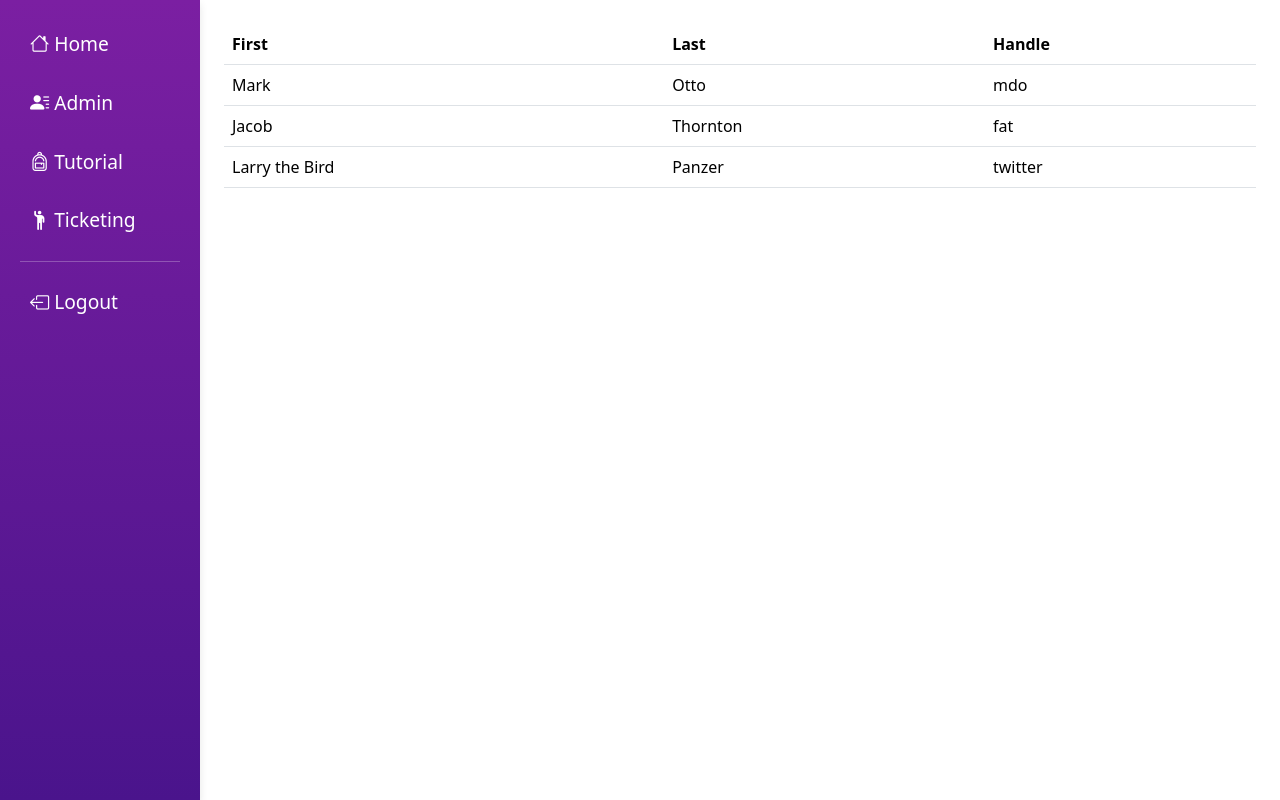
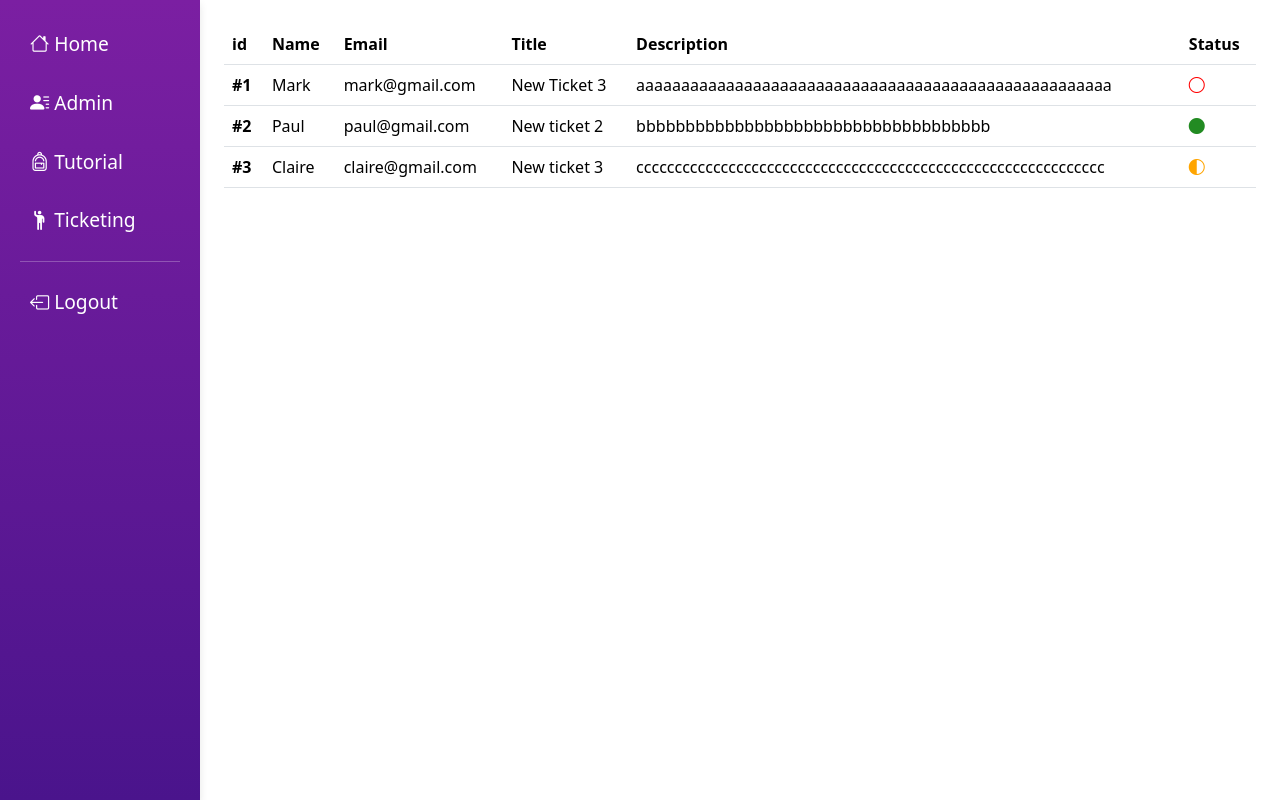
Before and after one commit to PasqualeCapuano/Tinkerbell, an Angular app in the folder frontend/: page /home/ticketing in a window 1280 px wide. Built offline with nearby package versions, Linux system fonts and the light colour scheme.

Commit message:
ticketing details page

```diff
--- a/frontend/src/app/app.routes.ts
+++ b/frontend/src/app/app.routes.ts
@@ -7,6 +7,7 @@ import {TutorialComponent} from "./components/home/tutorial/tutorial.component";
 import {TicketingComponent} from "./components/home/ticketing/ticketing.component";
 import {AdminComponent} from "./components/home/admin/admin.component";
 import {HomepageComponent} from "./components/home/homepage/homepage.component";
+import {TicketingDetailComponent} from "./components/home/ticketing-detail/ticketing-detail.component";
 
 export const routes: Routes = [
   { path: '', component: LandingPageComponent },
@@ -16,6 +17,7 @@ export const routes: Routes = [
       { path: 'homepage', component: HomepageComponent },
       { path: 'tutorial', component: TutorialComponent },
       { path: 'ticketing', component: TicketingComponent },
+      { path: 'ticketing/:id', component: TicketingDetailComponent },
       { path: 'admin', component: AdminComponent}
     ]
   },
--- a/frontend/src/app/components/home/homepage/homepage.component.scss
+++ b/frontend/src/app/components/home/homepage/homepage.component.scss
@@ -8,3 +8,8 @@
     border-top: 10px solid #b00dfd;
   }
 }
+
+.card-header{
+  background-color: #b00dfd;
+  color: white;
+}
--- a/frontend/src/app/components/home/homepage/homepage.component.ts
+++ b/frontend/src/app/components/home/homepage/homepage.component.ts
@@ -13,7 +13,6 @@ export class HomepageComponent implements AfterViewInit {
 
   @ViewChild('myRadarChart') myRadarChart!: ElementRef<HTMLCanvasElement>;
   @ViewChild('myRadarChart2') myRadarChart2!: ElementRef<HTMLCanvasElement>;
-  @ViewChild('myRadarChart3') myRadarChart3!: ElementRef<HTMLCanvasElement>;
 
   constructor() {
     Chart.register(...registerables);
@@ -31,7 +30,7 @@ export class HomepageComponent implements AfterViewInit {
       const data = {
         labels: ['Marketing', 'Risk assessment', 'Managing supplies', 'Accounting', 'Management', 'Logistics', 'Communication','Pitching'],
         datasets: [{
-          label: 'Startup skills',
+          label: 'Skills developed',
           data: [20, 12, 28, 18, 26, 24, 13, 20],
           fill: true,
           backgroundColor: 'rgba(221,99,255,0.2)',
@@ -61,10 +60,10 @@ export class HomepageComponent implements AfterViewInit {
   }
   createBarChart() {
       const data = {
-        labels: ['Marketing', 'Risk assessment', 'Managing supplies', 'Accounting', 'Management', 'Logistics', 'Communication','Pitching'],
+        labels: ['January', 'February', 'March', 'April', 'May', 'June', 'July','August', 'September', 'October', 'November', 'December'],
         datasets: [{
-          label: 'Startup skills',
-          data: [20, 12, 28, 18, 26, 24, 13, 20],
+          label: 'Monthly challenges',
+          data: [20, 12, 15, 18, 26, 24, 13, 20,15, 18, 26,7],
           fill: true,
           backgroundColor: 'rgba(221,99,255,0.2)',
           borderColor: 'rgb(203,99,255)',
--- /dev/null
+++ b/frontend/src/app/components/home/ticketing-detail/ticketing-detail.component.html
@@ -0,0 +1,30 @@
+<div class="ticket-details">
+  <h2>Ticket Detail</h2>
+
+  <div class="detail-item">
+    <h3>Title:</h3>
+    <p>{{ rowData.title }}</p>
+  </div>
+
+  <div class="detail-item">
+    <h3>Description:</h3>
+    <p>{{ rowData.description }}</p>
+  </div>
+
+  <div class="detail-item">
+    <h3>Status:</h3>
+    <p *ngIf="rowData.status === 'open'" style="color: red"><i class="bi bi-circle"></i> Ticket opened</p>
+    <p *ngIf="rowData.status === 'closed'" style="color: forestgreen"><i class="bi bi-circle-fill"></i> Ticket closed</p>
+    <p *ngIf="rowData.status === 'processing'" style="color: orange"><i class="bi bi-circle-half"></i> Ticket in process</p>
+  </div>
+
+  <div class="detail-item">
+    <h3>Customer Name:</h3>
+    <p>{{ rowData.customerName }}</p>
+  </div>
+
+  <div class="detail-item">
+    <h3>Customer Email:</h3>
+    <p>{{ rowData.customerEmail }}</p>
+  </div>
+</div>
--- /dev/null
+++ b/frontend/src/app/components/home/ticketing-detail/ticketing-detail.component.scss
@@ -0,0 +1,31 @@
+.ticket-details {
+  max-width: 600px;
+  margin: 0 auto;
+  padding: 20px;
+  border: 1px solid #ddd;
+  border-radius: 8px;
+  box-shadow: 0 2px 4px rgba(0,0,0,0.1);
+
+  h2 {
+    text-align: center;
+    color: #333;
+    margin-bottom: 20px;
+  }
+
+  .detail-item {
+    margin-bottom: 15px;
+
+    h3 {
+      font-size: 1.1em;
+      color: #555;
+      margin-bottom: 5px;
+    }
+
+    p {
+      font-size: 1em;
+      color: #666;
+      margin-left: 10px;
+      word-break: break-word;
+    }
+  }
+}
--- /dev/null
+++ b/frontend/src/app/components/home/ticketing-detail/ticketing-detail.component.ts
@@ -0,0 +1,22 @@
+import {Component, inject, OnInit} from '@angular/core';
+import { CommonModule } from '@angular/common';
+import {DataService} from "../../../services/data.service";
+
+@Component({
+  selector: 'app-ticketing-detail',
+  standalone: true,
+  imports: [CommonModule],
+  templateUrl: './ticketing-detail.component.html',
+  styleUrl: './ticketing-detail.component.scss'
+})
+export class TicketingDetailComponent implements OnInit{
+
+  constructor(private dataService: DataService) {
+  }
+
+  rowData: any;
+  ngOnInit() {
+    this.rowData = this.dataService.getCurrentRowData();
+    console.log(this.rowData)
+  }
+}
--- a/frontend/src/app/components/home/ticketing/ticketing.component.html
+++ b/frontend/src/app/components/home/ticketing/ticketing.component.html
@@ -2,19 +2,24 @@
   <table class="table m-4">
     <thead>
     <tr>
-      <th scope="col">First</th>
-      <th scope="col">Last</th>
-      <th scope="col">Handle</th>
+      <th scope="col">id</th>
+      <th scope="col">Name</th>
+      <th scope="col">Email</th>
+      <th scope="col">Title</th>
+      <th scope="col">Description</th>
+      <th scope="col">Status</th>
     </tr>
     </thead>
     <tbody>
-    <tr *ngFor="let t of tableData">
-      <td *ngIf="t.last; else combinedName">{{ t.first }}</td>
-      <td *ngIf="t.last">{{ t.last }}</td>
-      <ng-template #combinedName>
-        <td colspan="2">{{ t.first }}</td>
-      </ng-template>
-      <td>{{ t.handle }}</td>
+    <tr *ngFor="let t of tableData" (click)="openDetailPage(t)">
+      <th scope="row">#{{ t.id }}</th>
+      <td>{{ t.customerName }}</td>
+      <td>{{ t.customerEmail }}</td>
+      <td>{{ t.title }}</td>
+      <td>{{ t.description }}</td>
+      <td *ngIf="t.status === 'open'" style="color: red"><i class="bi bi-circle"></i></td>
+      <td *ngIf="t.status === 'closed'" style="color: forestgreen"><i class="bi bi-circle-fill"></i></td>
+      <td *ngIf="t.status === 'processing'" style="color: orange"><i class="bi bi-circle-half"></i></td>
     </tr>
     </tbody>
   </table>
--- a/frontend/src/app/components/home/ticketing/ticketing.component.ts
+++ b/frontend/src/app/components/home/ticketing/ticketing.component.ts
@@ -1,5 +1,7 @@
 import { Component } from '@angular/core';
 import { CommonModule } from '@angular/common';
+import {Router} from "@angular/router";
+import {DataService} from "../../../services/data.service";
 
 @Component({
   selector: 'app-ticketing',
@@ -10,13 +12,38 @@ import { CommonModule } from '@angular/common';
 })
 export class TicketingComponent {
 
+  constructor(private router: Router, private dataService: DataService) {}
+
   tableColumns = ['name', 'weight', 'symbol'];
 
   tableData = [
-    { id: 1, first: 'Mark', last: 'Otto', handle: 'mdo' },
-    { id: 2, first: 'Jacob', last: 'Thornton', handle: 'fat' },
-    { id: 3, first: 'Larry the Bird', last: 'Panzer', handle: 'twitter' }
+    { id: 1,
+      customerName: 'Mark',
+      customerEmail: 'mark@gmail.com',
+      title: 'New Ticket 3',
+      description: 'aaaaaaaaaaaaaaaaaaaaaaaaaaaaaaaaaaaaaaaaaaaaaaaaaaaaa',
+      status: 'open',
+    },
+    { id: 2,
+      customerName: 'Paul',
+      customerEmail: 'paul@gmail.com',
+      title: 'New ticket 2',
+      description: 'bbbbbbbbbbbbbbbbbbbbbbbbbbbbbbbbbbbb',
+      status: 'closed',
+    },
+    { id: 3,
+      customerName: 'Claire',
+      customerEmail: 'claire@gmail.com',
+      title: 'New ticket 3',
+      description: 'ccccccccccccccccccccccccccccccccccccccccccccccccccccccccccccc',
+      status: 'processing',
+    }
   ];
 
 
+  openDetailPage(data: any) {
+    this.dataService.setCurrentRowData(data);
+    this.router.navigate(['/home/ticketing/' + data.id]);
+  }
+
 }
--- /dev/null
+++ b/frontend/src/app/services/data.service.ts
@@ -0,0 +1,18 @@
+import { Injectable } from '@angular/core';
+
+@Injectable({
+  providedIn: 'root'
+})
+export class DataService {
+
+  private currentRowData: any;
+  constructor() { }
+
+  setCurrentRowData(data: any) {
+    this.currentRowData = data;
+  }
+
+  getCurrentRowData() {
+    return this.currentRowData;
+  }
+}
```
Also changed, not shown: 2 other files (tests, documents, lock files or other folders).
